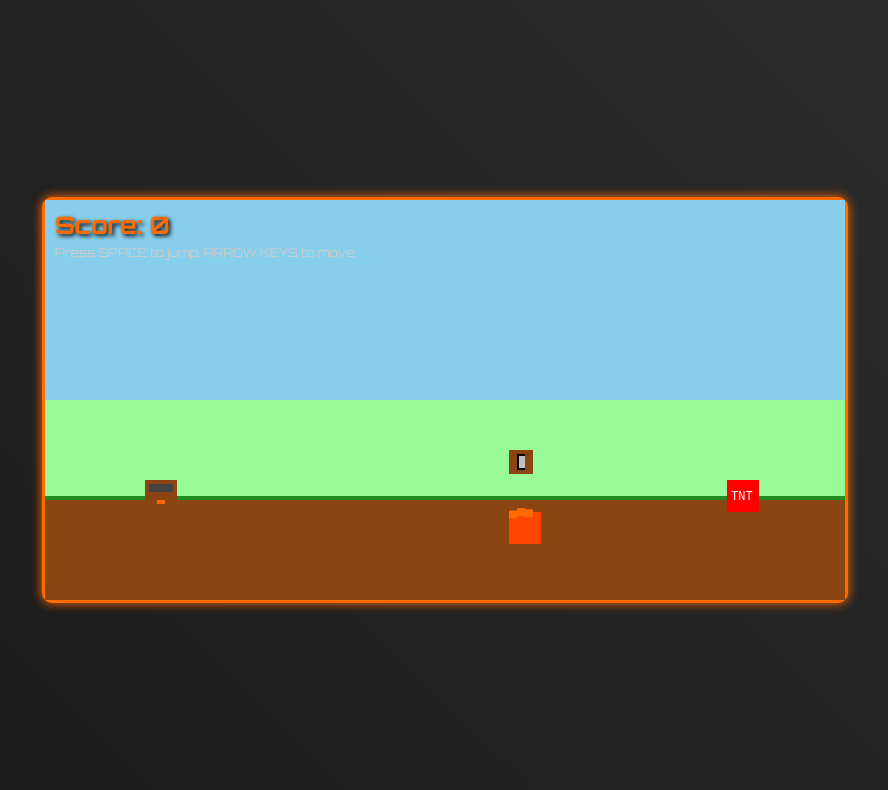
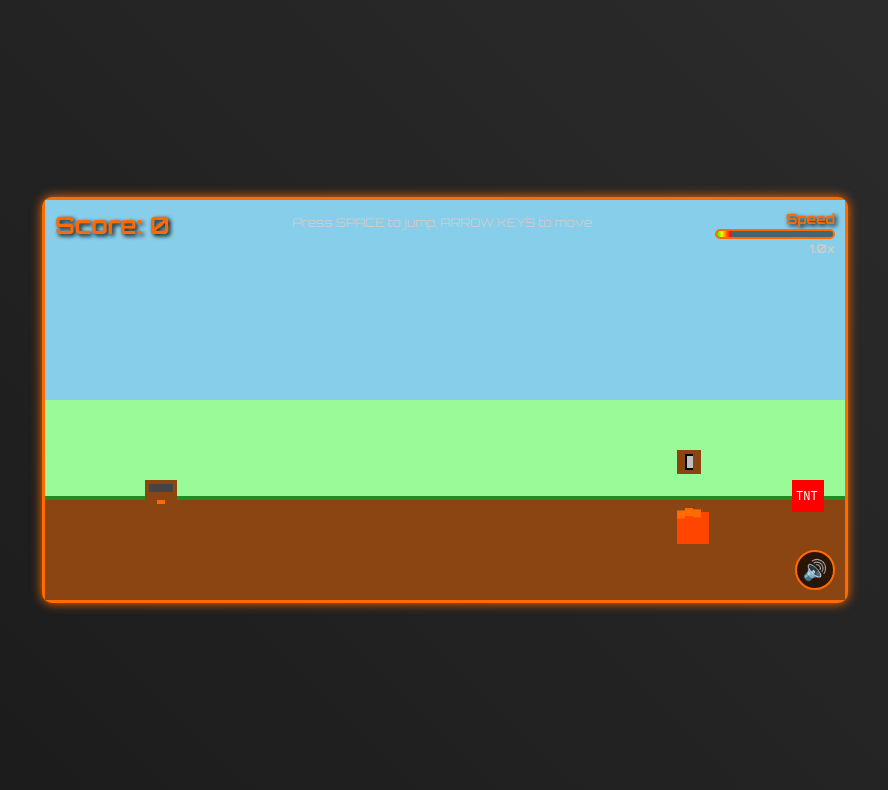
Before and after one commit to benjamind2330/dan-46-bday.github.io, a plain HTML site: page index.html in a window 1280 px wide. Both pictures are taken after a click on the button "START GAME". Shown: the whole page, without its empty margins (195-1083 px from the left). Drawn offline with Linux system fonts and the light colour scheme.

Commit message:
Added mute button and speed chnages

```diff
--- a/game.js
+++ b/game.js
@@ -4,6 +4,7 @@ class MetallicaMinecraftRunner {
         this.ctx = this.canvas.getContext('2d');
         this.gameState = 'start';
         this.backgroundMusic = document.getElementById('backgroundMusic');
+        this.isMuted = false;
 
         this.player = {
             x: 100,
@@ -18,7 +19,8 @@ class MetallicaMinecraftRunner {
         this.obstacles = [];
         this.collectibles = [];
         this.score = 0;
-        this.gameSpeed = 2;
+        this.gameSpeed = 1;
+        this.baseSpeed = 1;
         this.lastObstacleTime = 0;
         this.lastCollectibleTime = 0;
 
@@ -47,18 +49,25 @@ class MetallicaMinecraftRunner {
         document.getElementById('restartBtn').addEventListener('click', () => {
             this.restartGame();
         });
+
+        document.getElementById('muteBtn').addEventListener('click', () => {
+            this.toggleMute();
+        });
     }
 
     startGame() {
         this.gameState = 'playing';
         document.getElementById('startScreen').classList.add('hidden');
-        this.backgroundMusic.play().catch(e => console.log('Audio play failed:', e));
+        if (!this.isMuted) {
+            this.backgroundMusic.play().catch(e => console.log('Audio play failed:', e));
+        }
     }
 
     restartGame() {
         this.gameState = 'playing';
         this.score = 0;
-        this.gameSpeed = 2;
+        this.gameSpeed = 1;
+        this.baseSpeed = 1;
         this.obstacles = [];
         this.collectibles = [];
         this.player.x = 100;
@@ -67,7 +76,27 @@ class MetallicaMinecraftRunner {
         this.player.grounded = true;
         document.getElementById('gameOverScreen').classList.add('hidden');
         document.getElementById('scoreValue').textContent = '0';
-        this.backgroundMusic.play().catch(e => console.log('Audio play failed:', e));
+        this.updateSpeedBar();
+        if (!this.isMuted) {
+            this.backgroundMusic.play().catch(e => console.log('Audio play failed:', e));
+        }
+    }
+
+    toggleMute() {
+        this.isMuted = !this.isMuted;
+        const muteBtn = document.getElementById('muteBtn');
+
+        if (this.isMuted) {
+            this.backgroundMusic.pause();
+            muteBtn.textContent = '🔇';
+            muteBtn.title = 'Unmute Music';
+        } else {
+            if (this.gameState === 'playing') {
+                this.backgroundMusic.play().catch(e => console.log('Audio play failed:', e));
+            }
+            muteBtn.textContent = '🔊';
+            muteBtn.title = 'Mute Music';
+        }
     }
 
     jump() {
@@ -186,9 +215,17 @@ class MetallicaMinecraftRunner {
     }
 
     updateGameSpeed() {
-        if (this.score > 0 && this.score % 500 === 0) {
-            this.gameSpeed += 0.1;
-        }
+        const speedLevel = Math.floor(this.score / 1000);
+        this.gameSpeed = this.baseSpeed * Math.pow(1.5, speedLevel);
+        this.updateSpeedBar();
+    }
+
+    updateSpeedBar() {
+        const maxSpeed = 8;
+        const speedPercent = Math.min((this.gameSpeed / maxSpeed) * 100, 100);
+
+        document.getElementById('speedBarFill').style.width = speedPercent + '%';
+        document.getElementById('speedValue').textContent = this.gameSpeed.toFixed(1) + 'x';
     }
 
     drawPlayer() {
--- a/index.html
+++ b/index.html
@@ -17,7 +17,15 @@
         <div id="gameUI">
             <div id="score">Score: <span id="scoreValue">0</span></div>
             <div id="instructions">Press SPACE to jump, ARROW KEYS to move</div>
+            <div id="speedBar">
+                <div id="speedLabel">Speed</div>
+                <div id="speedBarContainer">
+                    <div id="speedBarFill"></div>
+                </div>
+                <div id="speedValue">1.0x</div>
+            </div>
         </div>
+        <button id="muteBtn" title="Mute/Unmute Music">🔊</button>
         <div id="gameOverScreen" class="hidden">
             <h2>GAME OVER</h2>
             <p>Final Score: <span id="finalScore">0</span></p>
--- a/style.css
+++ b/style.css
@@ -35,7 +35,11 @@ body {
     position: absolute;
     top: 10px;
     left: 10px;
+    width: calc(100% - 20px);
     z-index: 10;
+    display: flex;
+    justify-content: space-between;
+    align-items: flex-start;
 }
 
 #score {
@@ -49,6 +53,69 @@ body {
     font-size: 12px;
     color: #ccc;
     margin-top: 5px;
+}
+
+#speedBar {
+    display: flex;
+    flex-direction: column;
+    align-items: flex-end;
+    text-align: right;
+}
+
+#speedLabel {
+    font-size: 14px;
+    font-weight: 700;
+    color: #ff6b00;
+    text-shadow: 2px 2px 4px #000;
+    margin-bottom: 2px;
+}
+
+#speedBarContainer {
+    width: 120px;
+    height: 10px;
+    background: rgba(0, 0, 0, 0.5);
+    border: 2px solid #ff6b00;
+    border-radius: 5px;
+    overflow: hidden;
+    margin-bottom: 2px;
+}
+
+#speedBarFill {
+    height: 100%;
+    background: linear-gradient(90deg, #00ff00, #ffff00, #ff6b00, #ff0000);
+    width: 12.5%;
+    transition: width 0.3s ease;
+}
+
+#speedValue {
+    font-size: 12px;
+    color: #ccc;
+    font-weight: 600;
+}
+
+#muteBtn {
+    position: absolute;
+    bottom: 10px;
+    right: 10px;
+    background: rgba(0, 0, 0, 0.7);
+    border: 2px solid #ff6b00;
+    color: #fff;
+    font-size: 20px;
+    width: 40px;
+    height: 40px;
+    border-radius: 50%;
+    cursor: pointer;
+    display: flex;
+    justify-content: center;
+    align-items: center;
+    transition: all 0.2s ease;
+    z-index: 15;
+}
+
+#muteBtn:hover {
+    background: rgba(255, 107, 0, 0.2);
+    transform: scale(1.1);
+    box-shadow: 0 0 10px rgba(255, 107, 0, 0.5);
 }
 
 #startScreen, #gameOverScreen {
```
